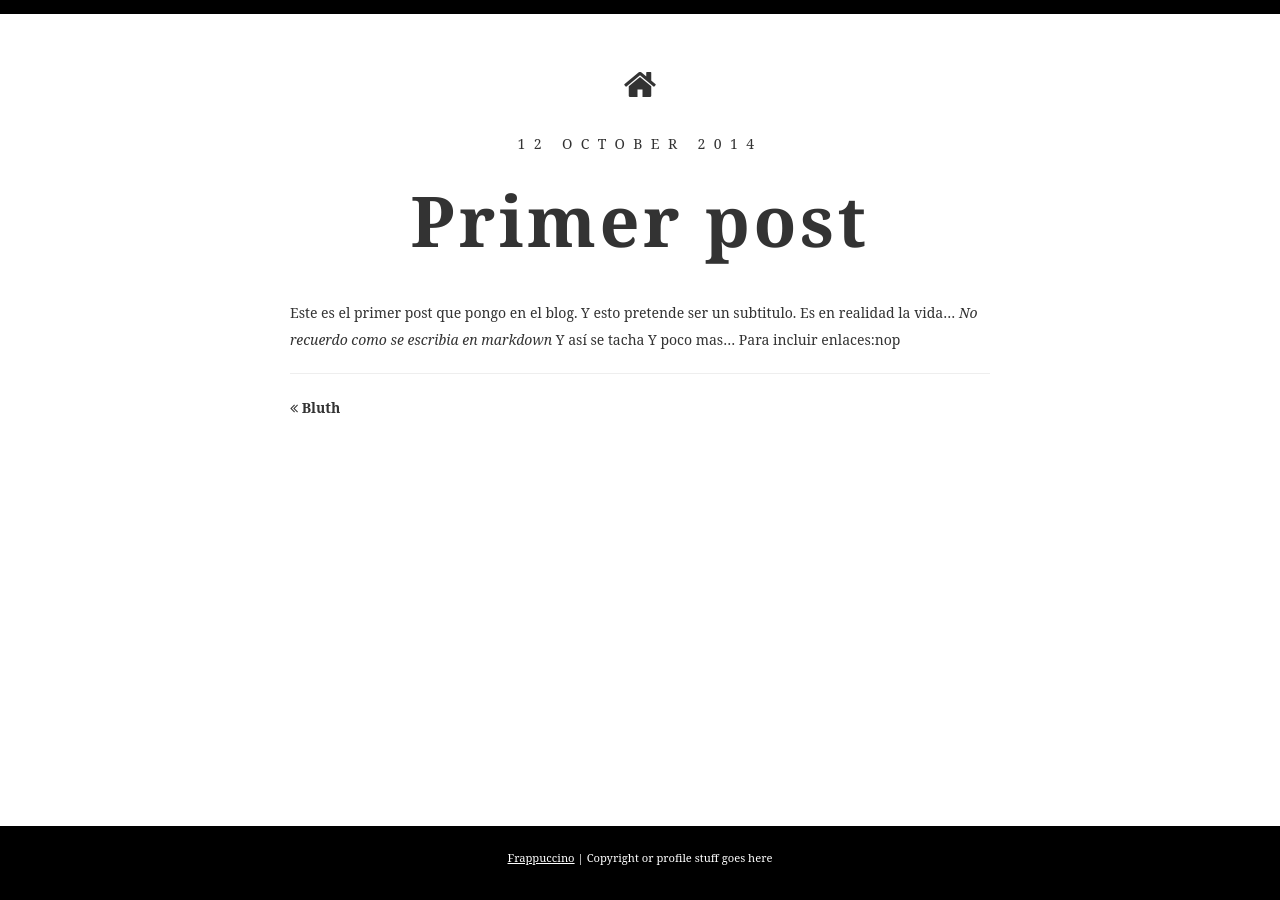
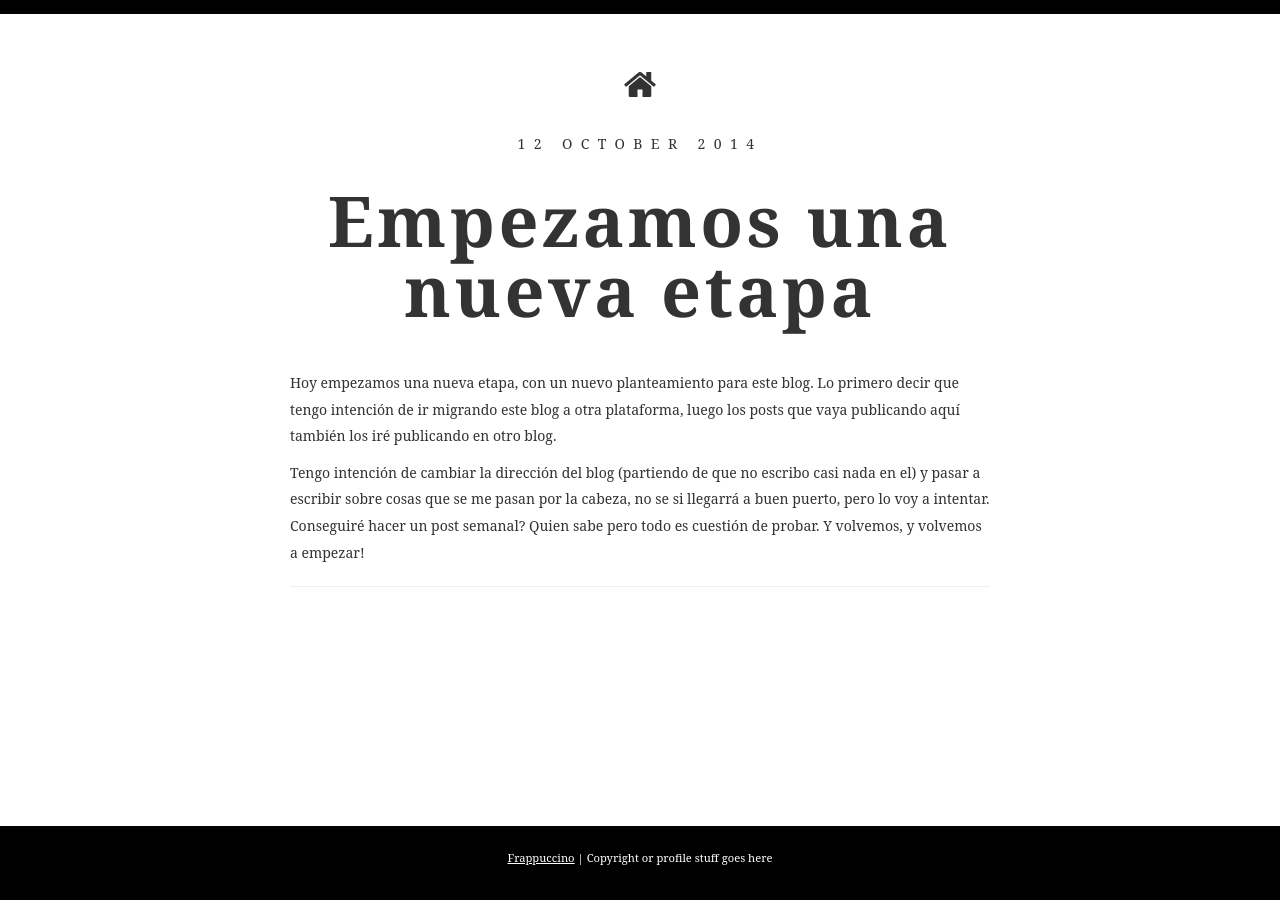
Before and after one commit to josuantonsanz/josuantonsanz.github.io, a Jekyll site: the page built from _posts/2014-10-12-inicio.md, in a window 1280 px wide. Built offline with Jekyll 4.4.1, drawn with Linux system fonts in a browser that asks for light colours; some web fonts are replaced.

Commit message:
Primer post real

```diff
--- a/_posts/2014-10-12-inicio.md
+++ b/_posts/2014-10-12-inicio.md
@@ -1,9 +1,12 @@
 ---
 layout: post_page
-title: Primer post
+title: Empezamos una nueva etapa
 ---
 
-Este es el primer post que pongo en el blog. Y esto pretende ser un subtitulo. Es en realidad la vida... *No recuerdo como se escribia en markdown*
-Y así se tacha
-Y poco mas...
-Para incluir enlaces:nop
+Hoy empezamos una nueva etapa, con un nuevo planteamiento para este blog. Lo primero decir que tengo intención de ir migrando este blog a otra plataforma, luego
+los posts que vaya publicando aquí también los iré publicando en otro blog.
+
+Tengo intención de cambiar la dirección del blog (partiendo de que no escribo casi nada en el) y pasar a escribir sobre cosas que
+se me pasan por la cabeza, no se si llegarrá a buen puerto, pero lo voy a intentar. Conseguiré hacer un post semanal? Quien sabe
+pero todo es cuestión de probar.
+Y volvemos, y volvemos a empezar!
```
Also changed, not shown: _posts/2013-02-08-firstpost.md (deleted, +0 -10 lines), _posts/2013-10-01-tenth-post.md (deleted, +0 -6 lines).
